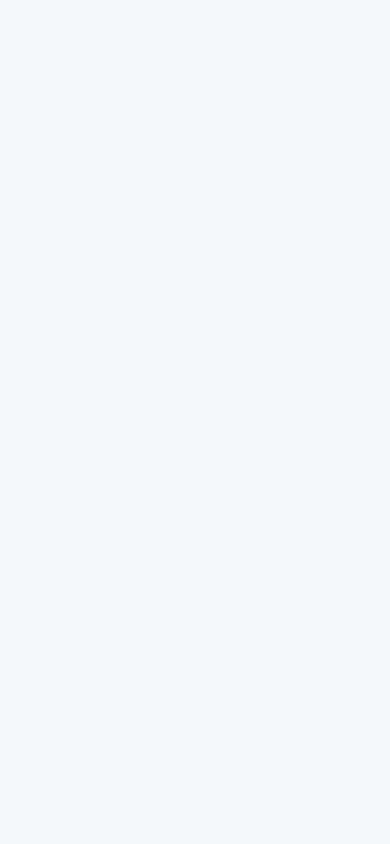
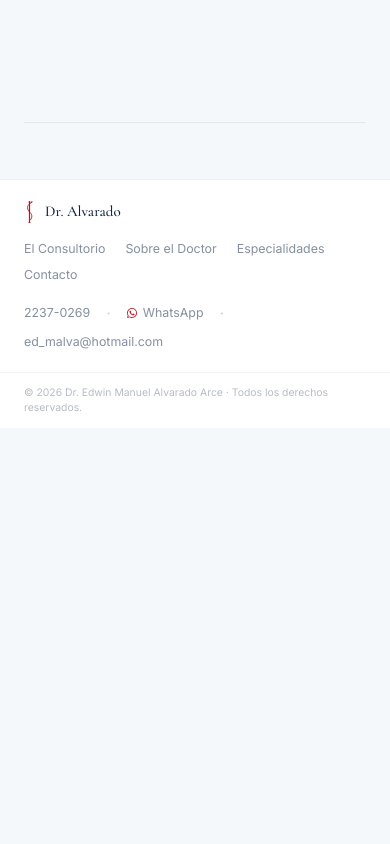
Before and after one commit to FaridAraujo/clinica-medica, a Next.js app: page /es/doctor in a window 390 px wide. Shown: the part 2960-3804 px from the top of the page. After the commit the page ends 3388 px from the top, so only its background shows below. Built offline with nearby package versions, Linux system fonts and the light colour scheme.

Commit message:
UX for mobile

```diff
--- a/src/app/[locale]/doctor/page.tsx
+++ b/src/app/[locale]/doctor/page.tsx
@@ -198,40 +198,42 @@ export default async function DoctorPage({ params }: Props) {
             </h2>
           </div>
 
-          {/* Timeline editorial */}
-          <ol className="flex flex-col" role="list">
+          {/* Timeline accordion */}
+          <div className="flex flex-col">
             {trayectoria.map((entry, i) => (
-              <li
+              <details
                 key={i}
                 data-reveal
-                data-reveal-delay={String(0.05 * i)}
-                className="grid grid-cols-1 gap-5 border-t border-navy/[0.08] py-7 sm:grid-cols-[160px_1fr] sm:gap-12 sm:py-9"
+                data-reveal-delay={String(0.04 * i)}
+                className="group border-t border-navy/[0.08]"
               >
-                {/* Columna izquierda — etapa */}
-                <div className="flex flex-col gap-3">
-                  <div className="h-px w-7 bg-red" aria-hidden="true" />
-                  <span className="font-body text-[0.65rem] font-semibold uppercase tracking-[0.2em] text-navy/45">
-                    {entry.year}
+                <summary className="flex cursor-pointer list-none select-none items-center justify-between gap-6 py-5 focus-visible:outline-none focus-visible:ring-2 focus-visible:ring-inset focus-visible:ring-blue">
+                  <div className="flex items-center gap-5">
+                    <span className="w-[72px] shrink-0 font-body text-[0.575rem] font-semibold uppercase tracking-[0.2em] text-navy/40 sm:w-[90px]">
+                      {entry.year}
+                    </span>
+                    <h3 className="font-heading text-[1.25rem] font-medium leading-snug text-navy sm:text-[1.375rem]">
+                      {entry.title}
+                    </h3>
+                  </div>
+                  <span aria-hidden="true" className="flex h-6 w-6 shrink-0 items-center justify-center rounded-full border border-navy/[0.18] text-navy/40 transition-all duration-200 group-open:rotate-45 group-open:border-navy/30 group-open:text-navy">
+                    <svg viewBox="0 0 12 12" fill="none" stroke="currentColor" strokeWidth="1.25" strokeLinecap="round" className="h-2.5 w-2.5">
+                      <path d="M6 1v10M1 6h10" />
+                    </svg>
                   </span>
-                </div>
-
-                {/* Columna derecha — contenido */}
-                <div className="flex flex-col gap-3">
-                  <h3 className="font-heading text-[1.5rem] font-medium leading-snug text-navy">
-                    {entry.title}
-                  </h3>
-                  <p className="font-body text-[0.7rem] font-semibold uppercase tracking-[0.16em] text-navy/45">
+                </summary>
+                <div className="grid grid-cols-1 gap-3 pb-6 pl-0 sm:grid-cols-[90px_1fr] sm:gap-5 sm:pl-0">
+                  <p className="font-body text-[0.6rem] font-semibold uppercase tracking-[0.16em] text-navy/40 sm:pt-1">
                     {entry.institution}
                   </p>
-                  <p className="mt-2 max-w-[58ch] font-body text-[1rem] leading-[1.85] text-navy/65">
+                  <p className="max-w-[58ch] font-body text-[0.9375rem] leading-[1.85] text-navy/65">
                     {entry.description}
                   </p>
                 </div>
-              </li>
+              </details>
             ))}
-            {/* Cierre visual del timeline */}
-            <li className="border-t border-navy/[0.08]" aria-hidden="true" />
-          </ol>
+            <div className="border-t border-navy/[0.08]" aria-hidden="true" />
+          </div>
         </div>
       </section>
     </main>
--- a/src/app/[locale]/especialidades/page.tsx
+++ b/src/app/[locale]/especialidades/page.tsx
@@ -69,34 +69,36 @@ export default async function EspecialidadesPage({ params }: Props) {
       <section className="bg-white">
         <div className="mx-auto max-w-7xl px-6 sm:px-10 lg:px-14">
           {items.map((item, i) => (
-            <article
+            <details
               key={i}
               data-reveal
-              className="grid grid-cols-1 gap-6 border-t border-navy/[0.08] py-7 sm:gap-8 sm:py-10 lg:grid-cols-[1fr_1fr] lg:gap-20 lg:py-14"
+              className="group border-t border-navy/[0.08]"
             >
-              {/* Categoría + título */}
-              <div className="flex flex-col gap-5">
-                <div className="flex items-center gap-2.5">
-                  <MedicalCrossIcon className="h-[0.6rem] w-[0.6rem] shrink-0 text-red" aria-hidden="true" />
-                  <span className="font-body text-[0.6rem] font-semibold uppercase tracking-[0.24em] text-navy/45">
-                    {categoryFor(i)}
-                  </span>
+              <summary className="flex cursor-pointer list-none select-none items-center justify-between gap-6 py-5 focus-visible:outline-none focus-visible:ring-2 focus-visible:ring-inset focus-visible:ring-blue sm:py-6">
+                <div className="flex items-center gap-4 sm:gap-6">
+                  {/* Categoría pill */}
+                  <div className="hidden items-center gap-1.5 sm:flex">
+                    <MedicalCrossIcon className="h-[0.5rem] w-[0.5rem] shrink-0 text-red" aria-hidden="true" />
+                    <span className="w-[80px] font-body text-[0.55rem] font-semibold uppercase tracking-[0.22em] text-navy/40">
+                      {categoryFor(i)}
+                    </span>
+                  </div>
+                  <h2 className="font-heading font-light leading-snug text-navy" style={{ fontSize: 'clamp(1.25rem, 2.4vw, 1.875rem)' }}>
+                    {item.title}
+                  </h2>
                 </div>
-                <h2
-                  className="font-heading font-light leading-[1.1] text-navy"
-                  style={{ fontSize: 'clamp(1.75rem, 3.2vw, 2.75rem)' }}
-                >
-                  {item.title}
-                </h2>
-              </div>
-
-              {/* Descripción */}
-              <div className="flex flex-col justify-center lg:pt-2">
-                <p className="max-w-[52ch] font-body text-[1.0625rem] leading-[1.95] text-navy/65">
+                <span aria-hidden="true" className="flex h-6 w-6 shrink-0 items-center justify-center rounded-full border border-navy/[0.18] text-navy/40 transition-all duration-200 group-open:rotate-45 group-open:border-navy/30 group-open:text-navy">
+                  <svg viewBox="0 0 12 12" fill="none" stroke="currentColor" strokeWidth="1.25" strokeLinecap="round" className="h-2.5 w-2.5">
+                    <path d="M6 1v10M1 6h10" />
+                  </svg>
+                </span>
+              </summary>
+              <div className="pb-7 sm:pl-[128px]">
+                <p className="max-w-[52ch] font-body text-[1rem] leading-[1.95] text-navy/65">
                   {item.description}
                 </p>
               </div>
-            </article>
+            </details>
           ))}
           {/* Cierre del listado */}
           <div className="border-t border-navy/[0.08]" aria-hidden="true" />
--- a/src/components/layout/Footer.tsx
+++ b/src/components/layout/Footer.tsx
@@ -19,61 +19,58 @@ export default function Footer() {
   const year = new Date().getFullYear();
 
   return (
-    <footer className="bg-white border-t border-navy/[0.07]">
+    <footer className="border-t border-navy/[0.07] bg-white">
 
-      {/* ── Main body ──────────────────────────────────────────── */}
-      <div className="mx-auto max-w-7xl px-6 py-10 sm:px-10 sm:py-12 lg:px-14">
-        <div className="grid grid-cols-1 gap-9 sm:grid-cols-[1.6fr_1fr_1.1fr] sm:gap-12 sm:items-start">
+      {/* ── Main bar — todo horizontal ──────────────────────────── */}
+      <div className="mx-auto max-w-7xl px-6 py-5 sm:px-10 sm:py-6 lg:px-14">
+        <div className="flex flex-wrap items-center justify-between gap-x-8 gap-y-4">
 
           {/* Identity */}
           <Link
             href={`/${locale}`}
-            className="flex items-start gap-3.5 self-start focus-visible:outline-none focus-visible:ring-2 focus-visible:ring-blue focus-visible:ring-offset-2"
+            className="flex items-center gap-2.5 focus-visible:outline-none focus-visible:ring-2 focus-visible:ring-blue focus-visible:ring-offset-2"
           >
-            <AesculapiusRod className="h-9 w-[15px] shrink-0 text-red" />
-            <span className="flex flex-col gap-1.5 pt-[3px]">
-              <span className="font-heading text-[1.125rem] font-medium leading-[1.15] text-navy">
-                Dr. Edwin Manuel Alvarado Arce
-              </span>
-              <span className="font-body text-[0.575rem] font-semibold uppercase tracking-[0.2em] text-navy/35">
-                {t('location')}
-              </span>
+            <AesculapiusRod className="h-6 w-[11px] shrink-0 text-red" />
+            <span className="font-heading text-[0.9375rem] font-medium leading-none text-navy">
+              Dr. Alvarado
             </span>
           </Link>
 
-          {/* Navigation — sin header, los links hablan por sí solos */}
-          <nav aria-label="Mapa del sitio" className="flex flex-col gap-2.5">
+          {/* Navigation — horizontal */}
+          <nav aria-label="Mapa del sitio" className="flex flex-wrap items-center gap-x-5 gap-y-2">
             {links.map(({ href, label }) => (
               <Link
                 key={href}
                 href={href}
-                className="w-fit font-body text-[0.825rem] text-navy/55 transition-colors duration-150 hover:text-navy focus-visible:outline-none focus-visible:ring-2 focus-visible:ring-blue"
+                className="font-body text-[0.775rem] text-navy/50 transition-colors duration-150 hover:text-navy focus-visible:outline-none focus-visible:ring-2 focus-visible:ring-blue"
               >
                 {label}
               </Link>
             ))}
           </nav>
 
-          {/* Contact — links inline, sin botón grande de WhatsApp */}
-          <div className="flex flex-col gap-2.5">
+          {/* Contact — horizontal */}
+          <div className="flex flex-wrap items-center gap-x-4 gap-y-2">
             <a
               href={`tel:+506${PHONE_OFFICE.replace(/-/g, '')}`}
-              className="w-fit font-body text-[0.825rem] text-navy/55 transition-colors hover:text-navy focus-visible:outline-none focus-visible:ring-2 focus-visible:ring-blue"
+              className="font-body text-[0.775rem] text-navy/50 transition-colors hover:text-navy focus-visible:outline-none focus-visible:ring-2 focus-visible:ring-blue"
             >
-              T. {PHONE_OFFICE}
+              {PHONE_OFFICE}
             </a>
+            <span className="text-navy/20" aria-hidden="true">·</span>
             <a
               href={WHATSAPP_URL}
               target="_blank"
               rel="noopener noreferrer"
-              className="inline-flex w-fit items-center gap-1.5 font-body text-[0.825rem] text-navy/55 transition-colors hover:text-navy focus-visible:outline-none focus-visible:ring-2 focus-visible:ring-blue"
+              className="inline-flex items-center gap-1.5 font-body text-[0.775rem] text-navy/50 transition-colors hover:text-navy focus-visible:outline-none focus-visible:ring-2 focus-visible:ring-blue"
             >
-              <WhatsAppIcon className="h-3 w-3 shrink-0 text-red" aria-hidden="true" />
+              <WhatsAppIcon className="h-2.5 w-2.5 shrink-0 text-red" aria-hidden="true" />
               WhatsApp
             </a>
+            <span className="text-navy/20" aria-hidden="true">·</span>
             <a
               href={`mailto:${EMAIL}`}
-              className="w-fit font-body text-[0.825rem] text-navy/55 transition-colors hover:text-navy focus-visible:outline-none focus-visible:ring-2 focus-visible:ring-blue"
+              className="font-body text-[0.775rem] text-navy/50 transition-colors hover:text-navy focus-visible:outline-none focus-visible:ring-2 focus-visible:ring-blue"
             >
               {EMAIL}
             </a>
@@ -83,9 +80,9 @@ export default function Footer() {
       </div>
 
       {/* ── Bottom bar ─────────────────────────────────────────── */}
-      <div className="border-t border-navy/[0.06]">
-        <div className="mx-auto flex max-w-7xl px-6 py-4 sm:px-10 lg:px-14">
-          <p className="font-body text-[0.7rem] text-navy/35">
+      <div className="border-t border-navy/[0.05]">
+        <div className="mx-auto max-w-7xl px-6 py-3 sm:px-10 lg:px-14">
+          <p className="font-body text-[0.65rem] text-navy/30">
             © {year} Dr. Edwin Manuel Alvarado Arce · {t('rights')}
           </p>
         </div>
```
Also changed, not shown: src/app/[locale]/page.tsx (+15 -15 lines).
